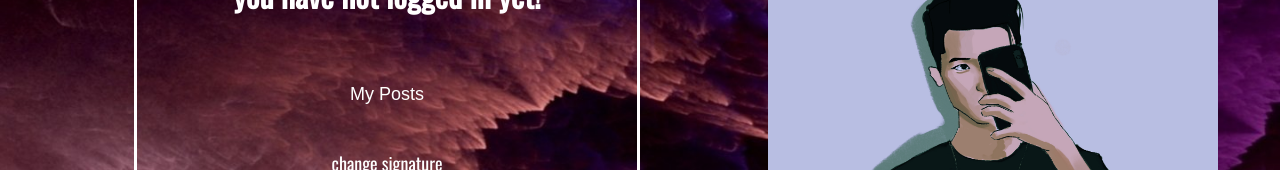
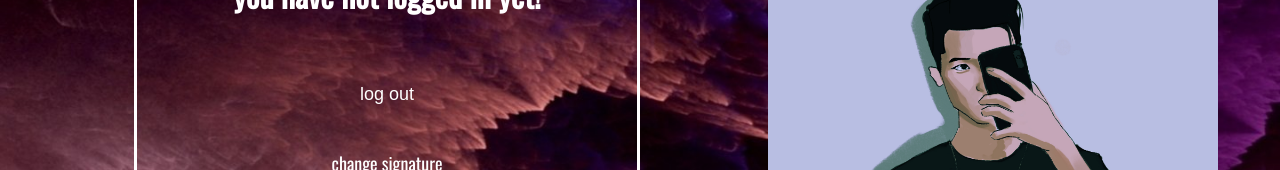
Before and after one commit to yunqiu21/reco, a React (Create React App) app in the folder frontend/: page /user in a window 1280 px wide. Shown: the part 213-383 px from the top of the page. Built offline with nearby package versions, Linux system fonts and the light colour scheme; a web font is replaced by a local one.

Commit message:
storing to go back to temp

```diff
--- a/frontend/src/Components/User.js
+++ b/frontend/src/Components/User.js
@@ -1,10 +1,11 @@
+
 import React from "react";
 //import { useState } from 'react';
 import "./User.css"
 import eric from "../eric.jpg"
 //import axios from "axios";
 
-function User(){
+function User() {
 
   let user = localStorage.getItem('userInfo');
   user = JSON.parse(user);
@@ -12,11 +13,15 @@ function User(){
 
   let username = "you have not logged in yet!";
   let signature = "";
-    if(localStorage.length != 0){
+  if (localStorage.length != 0) {
     username = user.username;
     signature = user.signature;
   }
   console.log(username);
+
+  function logout() {
+    localStorage.clear();
+  }
 
   return (
     <div className="profile">
@@ -25,7 +30,7 @@ function User(){
         <h1 className="username">{username}</h1>
         <h2>{signature}</h2>
         <div className="controlPanel">
-            <button className="button2">My Posts</button>
+          <button className="button2" onClick={() => logout()}>log out</button>
           <a className="button2" href="/changesig">change signature</a>
           <a className="button2" href="/changepwd">change password</a>
         </div>
```
Lines whose indentation alone changed are shown as unchanged.
